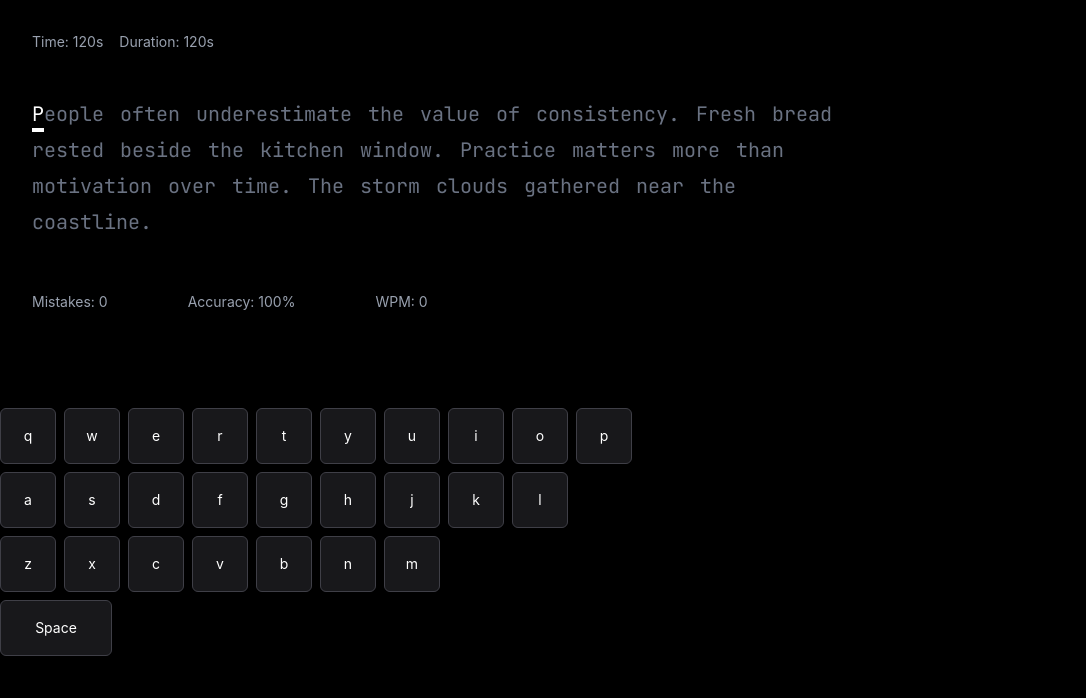
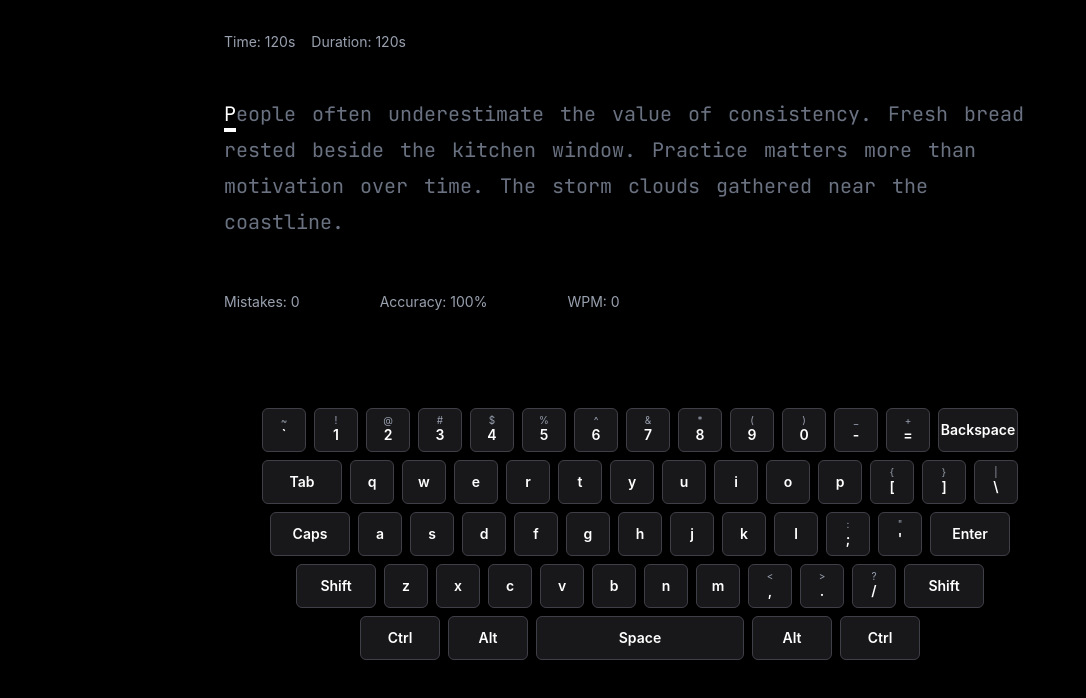
Before and after one commit to yowger/speed-typer, a React (Vite) app: page / in a window 1280 px wide. Shown: the top 698 px of the page, without its empty margins (0-1086 px from the left). Built offline with nearby package versions, Linux system fonts and the light colour scheme; no server answers.

Commit message:
updated keyboard events

```diff
--- a/src/App.tsx
+++ b/src/App.tsx
@@ -58,7 +58,7 @@ export default function App() {
 
     return (
         <div className="flex flex-col gap-24 min-h-screen bg-black text-white">
-            <div className="mt-8 max-w-4xl">
+            <div className="mt-8 max-w-4xl self-center">
                 <div className="px-8 text-sm text-gray-400 mb-4 flex gap-4">
                     <span>Time: {remainingTime}s</span>
                     <span>Duration: {duration}s</span>
--- a/src/features/typing/components/Keyboard.tsx
+++ b/src/features/typing/components/Keyboard.tsx
@@ -42,7 +42,7 @@ export function Keyboard({ lastInput }: KeyboardProps) {
     }, [lastInput])
 
     return (
-        <div className="flex flex-col gap-2">
+        <div className="flex flex-col gap-2 items-center">
             {KEYBOARD_ROWS.map((row, rowIndex) => (
                 <div key={rowIndex} className="flex gap-2">
                     {row.map((item) => {
@@ -55,8 +55,10 @@ export function Keyboard({ lastInput }: KeyboardProps) {
                             <KeyboardKey
                                 key={item.key}
                                 label={item.label ?? item.key}
+                                shiftLabel={item.shiftLabel}
                                 state={state}
                                 wide={item.wide}
+                                extraWide={item.extraWide}
                             />
                         )
                     })}
--- a/src/features/typing/components/KeyboardKey.tsx
+++ b/src/features/typing/components/KeyboardKey.tsx
@@ -7,6 +7,7 @@ type KeyboardKeyProps = {
     shiftLabel?: string
     state?: KeyboardKeyState
     wide?: boolean
+    extraWide?: boolean
 }
 
 export function KeyboardKey({
@@ -14,28 +15,34 @@ export function KeyboardKey({
     shiftLabel,
     state = "idle",
     wide,
+    extraWide,
 }: KeyboardKeyProps) {
     return (
         <div
             className={cn(
-                "flex h-14 items-center justify-center rounded-md border transition-all duration-75 ease-out",
-                wide ? "w-28" : "w-14",
+                "flex h-11 items-center justify-center rounded-md border transition-all duration-75 ease-out select-none",
+
+                extraWide ? "w-52" : wide ? "w-20" : "w-11",
+
                 state === "idle" && "bg-zinc-900 border-zinc-700",
+
                 state === "active" && "scale-95 bg-gray-700 border-gray-500",
+
                 state === "correct" &&
                     "scale-95 bg-green-600/30 border-green-500 text-green-200",
+
                 state === "incorrect" &&
                     "scale-95 bg-red-600/30 border-red-500 text-red-200",
             )}
         >
-            <div className="flex flex-col items-center justify-center text-sm">
+            <div className="flex flex-col items-center justify-center leading-none">
                 {shiftLabel && (
                     <span className="text-[10px] text-gray-400">
                         {shiftLabel}
                     </span>
                 )}
 
-                <span>{label}</span>
+                <span className="text-sm font-semibold">{label}</span>
             </div>
         </div>
     )
--- a/src/features/typing/components/keyBoardLayout.ts
+++ b/src/features/typing/components/keyBoardLayout.ts
@@ -1,11 +1,39 @@
 export type KeyboardKeyItem = {
     key: string
     label?: string
+    shiftLabel?: string
     wide?: boolean
+    extraWide?: boolean
 }
 
 export const KEYBOARD_ROWS: KeyboardKeyItem[][] = [
     [
+        { key: "`", label: "`", shiftLabel: "~" },
+        { key: "1", shiftLabel: "!" },
+        { key: "2", shiftLabel: "@" },
+        { key: "3", shiftLabel: "#" },
+        { key: "4", shiftLabel: "$" },
+        { key: "5", shiftLabel: "%" },
+        { key: "6", shiftLabel: "^" },
+        { key: "7", shiftLabel: "&" },
+        { key: "8", shiftLabel: "*" },
+        { key: "9", shiftLabel: "(" },
+        { key: "0", shiftLabel: ")" },
+        { key: "-", shiftLabel: "_" },
+        { key: "=", shiftLabel: "+" },
+        {
+            key: "Backspace",
+            label: "Backspace",
+            wide: true,
+        },
+    ],
+
+    [
+        {
+            key: "Tab",
+            label: "Tab",
+            wide: true,
+        },
         { key: "q" },
         { key: "w" },
         { key: "e" },
@@ -16,8 +44,17 @@ export const KEYBOARD_ROWS: KeyboardKeyItem[][] = [
         { key: "i" },
         { key: "o" },
         { key: "p" },
+        { key: "[", shiftLabel: "{" },
+        { key: "]", shiftLabel: "}" },
+        { key: "\\", shiftLabel: "|" },
     ],
+
     [
+        {
+            key: "CapsLock",
+            label: "Caps",
+            wide: true,
+        },
         { key: "a" },
         { key: "s" },
         { key: "d" },
@@ -27,8 +64,21 @@ export const KEYBOARD_ROWS: KeyboardKeyItem[][] = [
         { key: "j" },
         { key: "k" },
         { key: "l" },
+        { key: ";", shiftLabel: ":" },
+        { key: "'", shiftLabel: '"' },
+        {
+            key: "Enter",
+            label: "Enter",
+            wide: true,
+        },
     ],
+
     [
+        {
+            key: "Shift",
+            label: "Shift",
+            wide: true,
+        },
         { key: "z" },
         { key: "x" },
         { key: "c" },
@@ -36,11 +86,42 @@ export const KEYBOARD_ROWS: KeyboardKeyItem[][] = [
         { key: "b" },
         { key: "n" },
         { key: "m" },
+        { key: ",", shiftLabel: "<" },
+        { key: ".", shiftLabel: ">" },
+        { key: "/", shiftLabel: "?" },
+        {
+            key: "ShiftRight",
+            label: "Shift",
+            wide: true,
+        },
     ],
+
     [
+        {
+            key: "Control",
+            label: "Ctrl",
+            wide: true,
+        },
+        {
+            key: "Alt",
+            label: "Alt",
+            wide: true,
+        },
+
         {
             key: " ",
             label: "Space",
+            extraWide: true,
+        },
+
+        {
+            key: "AltRight",
+            label: "Alt",
+            wide: true,
+        },
+        {
+            key: "ControlRight",
+            label: "Ctrl",
             wide: true,
         },
     ],
```
